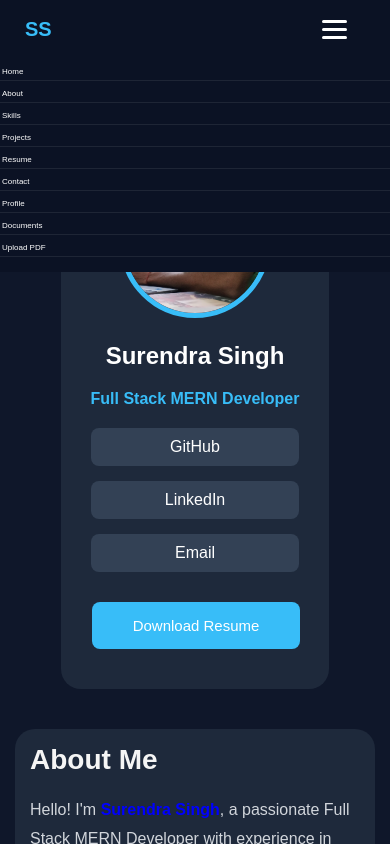
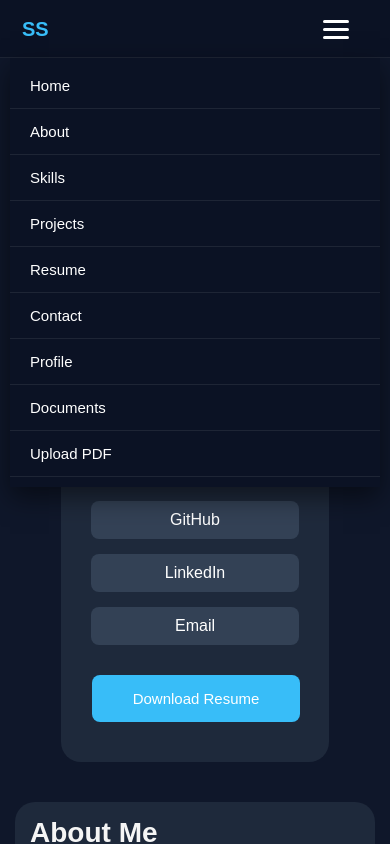
Before and after one commit to Surendrasingh8093/Surendra-Portfolio, a React (Vite) app in the folder frontend/: page /profile in a window 390 px wide. Both pictures are taken after a click on the button "Toggle menu". Shown: the top 844 px of the page. Built offline with nearby package versions, Linux system fonts and the light colour scheme; no server answers.

Commit message:
Fix mobile navbar and hero image

```diff
--- a/frontend/src/components/Home.jsx
+++ b/frontend/src/components/Home.jsx
@@ -1,4 +1,4 @@
- import profile from "../assets/profile.png"; // Add your profile image
+ import profile from "../assets/profile.png";
 
 
 function Home() {
@@ -21,7 +21,7 @@ function Home() {
 
         </div>
 
-        <div className="hero-image">
+        <div className="profile-image">
           <img src={profile} alt="Surendra Singh" />
 
         </div>
--- a/frontend/src/components/Navbar.jsx
+++ b/frontend/src/components/Navbar.jsx
@@ -6,69 +6,44 @@ import { Link } from "react-router-dom";
 function Navbar() {
   const [menuOpen, setMenuOpen] = useState(false);
 
+  const closeMenu = () => {
+    setMenuOpen(false);
+  };
+
   return (
     <nav className="navbar">
 
       <div className="navbar-container">
 
         {/* Logo */}
-        <Link
-          to="/"
-          className="navbar-logo"
-          onClick={() => setMenuOpen(false)}
-        >
-          SS
+        <Link to="/" className="navbar-logo" onClick={closeMenu}>
+          <b>SS</b>
         </Link>
 
         {/* Hamburger */}
         <button
-          className="hamburger"
+          type="button"
+          className={`mobile-menu-btn ${menuOpen ? "menu-active" : ""}`}
           onClick={() => setMenuOpen(!menuOpen)}
-          aria-label="Open menu"
+          aria-label="Toggle menu"
         >
           <span></span>
           <span></span>
           <span></span>
         </button>
 
-        {/* Menu */}
-        <div className={`nav-links ${menuOpen ? "open" : ""}`}>
+        {/* Navigation */}
+        <div className={`nav-links ${menuOpen ? "nav-open" : ""}`}>
 
-          <Link to="/" onClick={() => setMenuOpen(false)}>
-            Home
-          </Link>
-
-          <Link to="/about" onClick={() => setMenuOpen(false)}>
-            About
-          </Link>
-
-          <Link to="/skills" onClick={() => setMenuOpen(false)}>
-            Skills
-          </Link>
-
-          <Link to="/projects" onClick={() => setMenuOpen(false)}>
-            Projects
-          </Link>
-
-          <Link to="/resume" onClick={() => setMenuOpen(false)}>
-            Resume
-          </Link>
-
-          <Link to="/contact" onClick={() => setMenuOpen(false)}>
-            Contact
-          </Link>
-
-          <Link to="/profile" onClick={() => setMenuOpen(false)}>
-            Profile
-          </Link>
-
-          <Link to="/documents" onClick={() => setMenuOpen(false)}>
-            Documents
-          </Link>
-
-          <Link to="/upload-document" onClick={() => setMenuOpen(false)}>
-            Upload PDF
-          </Link>
+          <Link to="/" onClick={closeMenu}>Home</Link>
+          <Link to="/about" onClick={closeMenu}>About</Link>
+          <Link to="/skills" onClick={closeMenu}>Skills</Link>
+          <Link to="/projects" onClick={closeMenu}>Projects</Link>
+          <Link to="/resume" onClick={closeMenu}>Resume</Link>
+          <Link to="/contact" onClick={closeMenu}>Contact</Link>
+          <Link to="/profile" onClick={closeMenu}>Profile</Link>
+          <Link to="/documents" onClick={closeMenu}>Documents</Link>
+          <Link to="/upload-document" onClick={closeMenu}>Upload PDF</Link>
 
         </div>
 
--- a/frontend/src/styles/hero.css
+++ b/frontend/src/styles/hero.css
@@ -60,21 +60,25 @@ p{
     flex: 1;
 }
 
-.hero-image {
-  flex: 1;
-  display: flex;
-  justify-content: center;
-
+.profile-image {
+  width: 220px;
+  height: 220px;
+  margin: 25px auto 35px;
+  border-radius: 50%;
+  overflow: hidden;
+  border: 4px solid #38bdf8;
+  box-shadow:
+    0 0 15px rgba(56, 189, 248, 0.5),
+    0 0 30px rgba(56, 189, 248, 0.25);
 }
 
-.hero-image img {
-  width: 300px;
-  height: 300px;
+
+.profile-image img {
+  width: 100%;
+  height: 100%;
+  display: block;
+  object-fit: cover;
   border-radius: 50%;
-  object-fit: cover;
-  border: 6px solid #38bdf8;
-  box-shadow: 0 0 30px rgba(56, 189, 248, 0.5);
-
 }
 
 
@@ -98,14 +102,14 @@ p{
 
   /* Image comes first */
 
-  .hero-image {
+  .profile-image {
     grid-column: 1;
     grid-row: 1;
 
     margin-bottom: 10px;
   }
 
-  .hero-image img {
+  .profile-image img {
     width: 260px;
     height: 260px;
   }
@@ -165,7 +169,7 @@ p{
    MOBILE
 ========================= */
 
-@media (max-width: 600px) {
+@media screen and (max-width: 768px) {
 
   .hero {
     padding: 45px 20px;
@@ -177,11 +181,16 @@ p{
 
   /* Profile */
 
-  .hero-image img {
-    width: 210px;
-    height: 210px;
+  .profile-image {
+    width: 190px !important;
+    height: 190px !important;
 
-    border-width: 5px;
+    margin: 25px auto 30px !important;
+  }
+
+  .profile-image img {
+    width: 100% !important;
+    height: 100% !important;
   }
 
   /* Text */
@@ -242,15 +251,17 @@ p{
    SMALL MOBILE
 ========================= */
 
-@media (max-width: 400px) {
+@media screen and (max-width: 480px) {
 
   .hero {
     padding: 35px 15px;
   }
 
-  .hero-image img {
-    width: 175px;
-    height: 175px;
+  .profile-image {
+    width: 175px !important;
+    height: 175px !important;
+
+    margin: 20px auto 28px !important;
   }
 
   .hero-text h1 {
--- a/frontend/src/styles/navbar.css
+++ b/frontend/src/styles/navbar.css
@@ -1,150 +1,248 @@
+/* =====================================
+   NAVBAR
+===================================== */
+
 .navbar {
   width: 100%;
   height: 65px;
   background: #0b1224;
+
   position: sticky;
   top: 0;
-  z-index: 1000;
+  left: 0;
+
+  z-index: 9999;
+
+  border-bottom: 1px solid rgba(255, 255, 255, 0.08);
 }
 
 .navbar-container {
   width: 100%;
   max-width: 1200px;
   height: 100%;
-  margin: auto;
+
+  margin: 0 auto;
   padding: 0 25px;
-  box-sizing: border-box;
 
   display: flex;
   align-items: center;
   justify-content: space-between;
+
+  position: relative;
 }
 
-/* Logo */
+
+/* =====================================
+   LOGO
+===================================== */
 
 .navbar-logo {
   color: #38bdf8;
   text-decoration: none;
+
   font-size: 22px;
-  font-weight: bold;
+  font-weight: 700;
+
+  z-index: 10001;
 }
 
-/* Desktop */
+
+/* =====================================
+   DESKTOP NAV
+===================================== */
 
 .nav-links {
   display: flex;
   align-items: center;
-  gap: 20px;
+  gap: 18px;
 }
 
 .nav-links a {
-  color: white;
+  color: #ffffff;
   text-decoration: none;
+
   font-size: 14px;
+  font-weight: 500;
+
+  transition: 0.3s;
 }
 
 .nav-links a:hover {
   color: #38bdf8;
 }
 
-/* Hamburger */
 
-.hamburger {
+/* =====================================
+   HAMBURGER
+===================================== */
+
+.mobile-menu-btn {
   display: none;
-  width: 42px;
-  height: 42px;
+
+  width: 44px;
+  height: 44px;
+
   padding: 8px;
 
-  background: transparent;
-  border: none;
+  background: transparent !important;
+  border: none !important;
 
   cursor: pointer;
 
   flex-direction: column;
   justify-content: center;
   align-items: center;
+
   gap: 5px;
+
+  z-index: 10001;
 }
 
-.hamburger span {
-  width: 25px;
+.mobile-menu-btn span {
+  display: block;
+
+  width: 27px;
   height: 3px;
-  background: white;
-  border-radius: 3px;
+
+  background: #ffffff !important;
+
+  border-radius: 5px;
+
+  transition: 0.3s;
 }
 
 
-/* =================================
+/* =====================================
    MOBILE
-================================= */
+===================================== */
 
-@media (max-width: 768px) {
+@media screen and (max-width: 768px) {
 
   .navbar {
-    height: 58px;
+    height: 60px !important;
   }
 
   .navbar-container {
-    padding: 0 15px;
-  }
+    height: 60px !important;
 
-  .navbar-logo {
-    font-size: 20px;
+    padding: 0 15px !important;
   }
 
   /* Show hamburger */
 
-  .hamburger {
-    display: flex;
+  .mobile-menu-btn {
+    display: flex !important;
   }
 
   /* Mobile menu */
 
   .nav-links {
-    position: absolute;
+    position: absolute !important;
 
-    top: 58px;
-    left: 0;
+    top: 60px !important;
+    left: 0 !important;
 
-    width: 100%;
+    width: 100% !important;
 
-    background: #0b1224;
+    background: #0b1224 !important;
 
-    display: flex;
-    flex-direction: column;
-    align-items: stretch;
+    display: flex !important;
+    flex-direction: column !important;
 
-    gap: 0;
+    align-items: stretch !important;
 
-    padding: 5px 0 15px;
+    gap: 0 !important;
+
+    padding: 5px 0 10px !important;
+
+    box-shadow: 0 10px 25px rgba(0, 0, 0, 0.5);
 
     opacity: 0;
     visibility: hidden;
 
-    transform: translateY(-10px);
+    transform: translateY(-15px);
 
-    transition: 0.3s ease;
+    transition: all 0.3s ease;
+
+    z-index: 10000;
   }
 
-  /* Open */
+  /* Open menu */
 
-  .nav-links.open {
-    opacity: 1;
-    visibility: visible;
-    transform: translateY(0);
+  .nav-links.nav-open {
+    opacity: 1 !important;
+
+    visibility: visible !important;
+
+    transform: translateY(0) !important;
   }
 
-  /* Links */
+  /* Mobile links */
 
   .nav-links a {
-    padding: 15px 25px;
+    display: block !important;
 
-    font-size: 15px;
+    width: 100% !important;
+
+    padding: 15px 25px !important;
+
+    box-sizing: border-box;
+
+    color: #ffffff !important;
+
+    font-size: 15px !important;
 
     border-bottom: 1px solid rgba(255, 255, 255, 0.08);
+
+    text-decoration: none;
   }
 
   .nav-links a:hover {
     background: rgba(56, 189, 248, 0.1);
+    color: #38bdf8 !important;
   }
 }
+
+
+/* =====================================
+   SMALL PHONE
+===================================== */
+
+@media screen and (max-width: 480px) {
+
+  .navbar {
+    height: 58px !important;
+  }
+
+  .navbar-container {
+    height: 58px !important;
+
+    padding: 0 12px !important;
+  }
+
+  .navbar-logo {
+    font-size: 20px !important;
+  }
+
+  .mobile-menu-btn {
+    display: flex !important;
+
+    width: 45px;
+    height: 45px;
+  }
+
+  .mobile-menu-btn span {
+    width: 26px !important;
+    height: 3px !important;
+  }
+
+  .nav-links {
+    top: 58px !important;
+  }
+
+  .nav-links a {
+    font-size: 15px !important;
+
+    padding: 14px 20px !important;
+  }
+}
```
